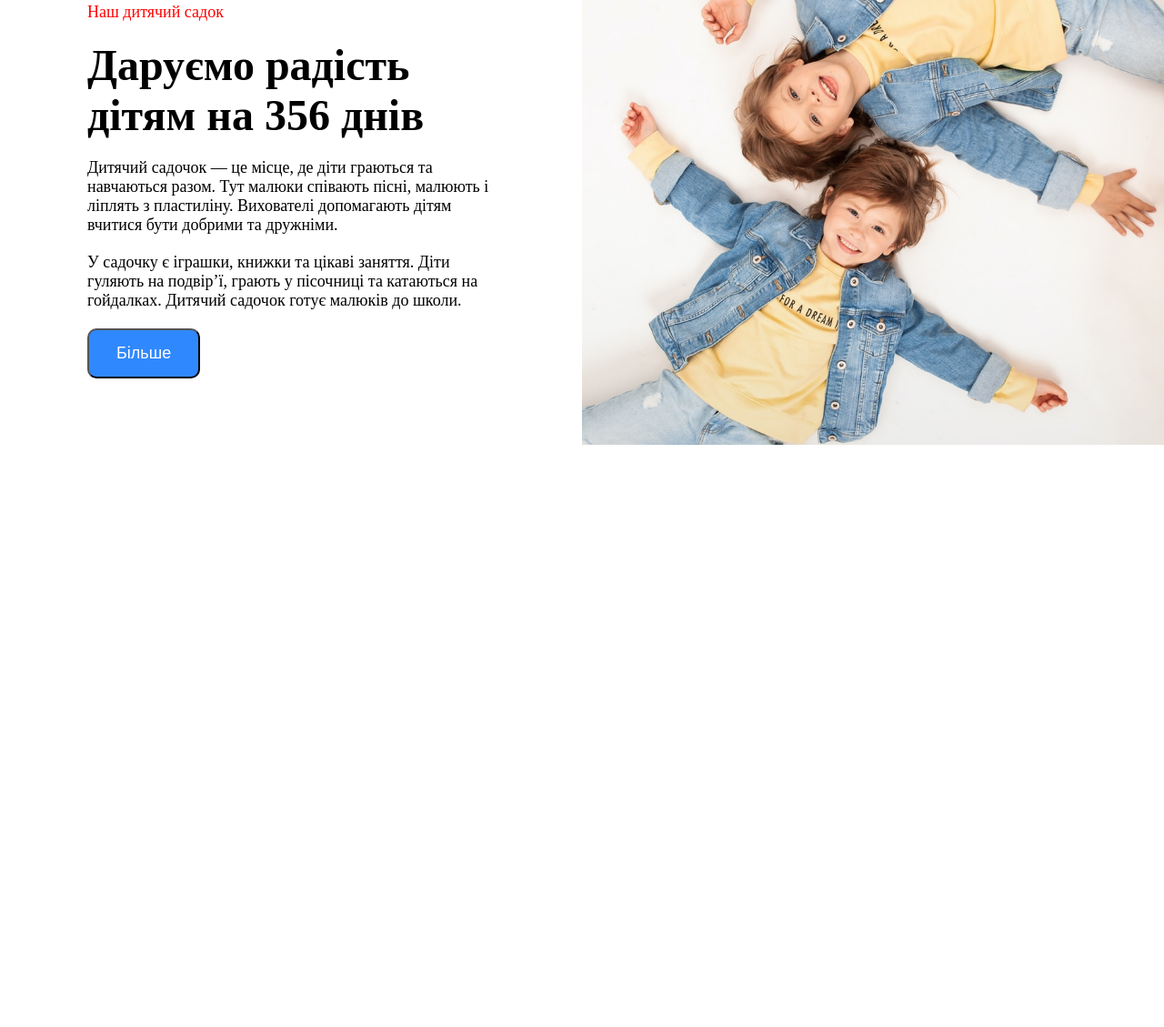
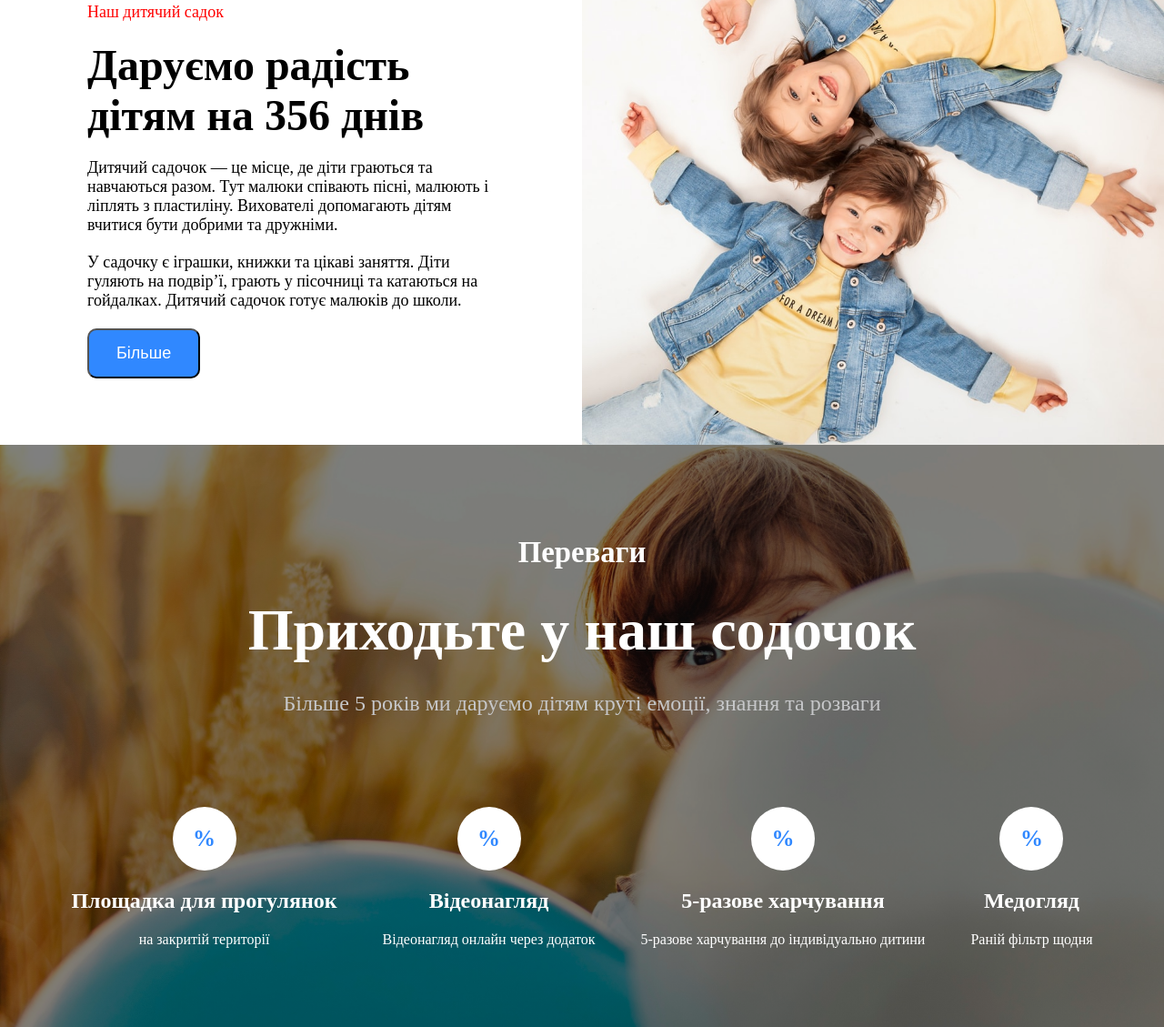
Before and after one commit to SergiyVet/sad, a plain HTML site: page sad.html in a window 1280 px wide. Shown: the part 877-2006 px from the top of the page at 91% size. Before the commit the page ends 1366 px from the top, so only its background shows below. Drawn offline with Linux system fonts and the light colour scheme.

Commit message:
оновлення

```diff
--- a/sad.css
+++ b/sad.css
@@ -124,3 +124,55 @@ gap: 50px;
     font-size: 18px;
     background-color: #3088FF
 }
+.perevaga{
+    height: 80vh;
+    background: linear-gradient(rgba(0,0,0,.5), rgba(0,0,0,.5)),
+    url("img/фон2.jpg");
+    background-size: cover;
+    background-position: center;
+}
+.first{
+
+    color: white;
+    text-align: center;
+    width: 80%;
+    margin: 0 auto;
+    font-size: 28px;
+    display: flex;
+    flex-direction: column;
+    gap: 30px;
+    padding-top:100px ;
+}
+.first h1{
+    font-size: 64px;
+}
+.first p{
+    font-size: 24px;
+    color: rgb(198, 199, 201);
+}
+.bloku{
+    display: flex;
+    justify-content: center;
+    gap: 50px;
+    padding-top: 100px;
+    color: white;
+}
+.bloku div{
+  text-align: center;
+  display: flex;
+  flex-direction: column;
+  gap: 20px;
+}
+.bloku div div{
+    height: 70px;
+    width: 70px;
+    background-color: white;
+    color: #3088FF;
+    margin: 0 auto;
+    border-radius: 50%;
+    display: flex;
+    font-size: 25px;
+    justify-content: center;
+    align-items: center;
+    font-weight: bold;
+}
--- a/sad.html
+++ b/sad.html
@@ -48,7 +48,35 @@
             </div>
             <div class="info-foto"></div>
         </section>
-        <section class="perevaga"></section>
+        <section class="perevaga">
+            <div class="first">
+                <h3>Переваги</h3>
+                <h1>Приходьте у наш содочок</h1>
+                <p>Більше 5 років ми даруємо дітям круті емоції, знання та розваги</p>
+            </div>
+            <div class="bloku">
+                <div>
+                    <div>%</div>
+                    <h2>Площадка для прогулянок</h2>
+                    <p>на закритій території</p>
+                </div>
+                <div>
+                    <div>%</div>
+                    <h2>Відеонагляд</h2>
+                    <p>Відеонагляд онлайн через додаток</p>
+                </div>
+                <div>
+                    <div>%</div>
+                    <h2>5-разове харчування</h2>
+                    <p>5-разове харчування до індивідуально дитини</p>
+                </div>
+                <div>
+                    <div>%</div>
+                    <h2>Медогляд</h2>
+                    <p>Раній фільтр щодня</p>
+                </div>
+            </div>
+        </section>
         <section class="text"></section>
     </div>
 </body>
```
Also changed, not shown: img/фон2.jpg (added).
